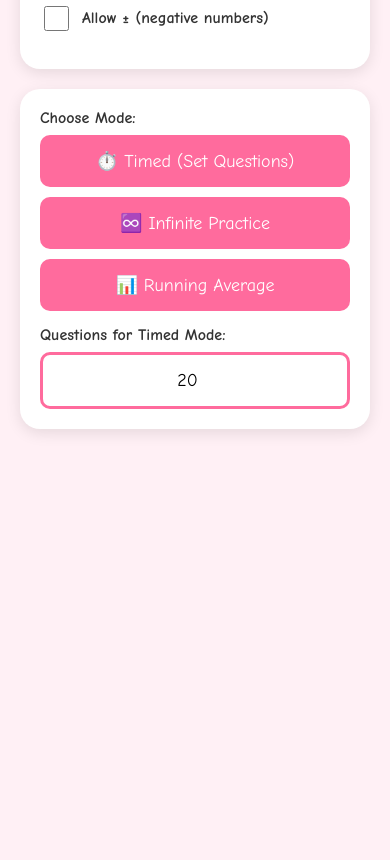
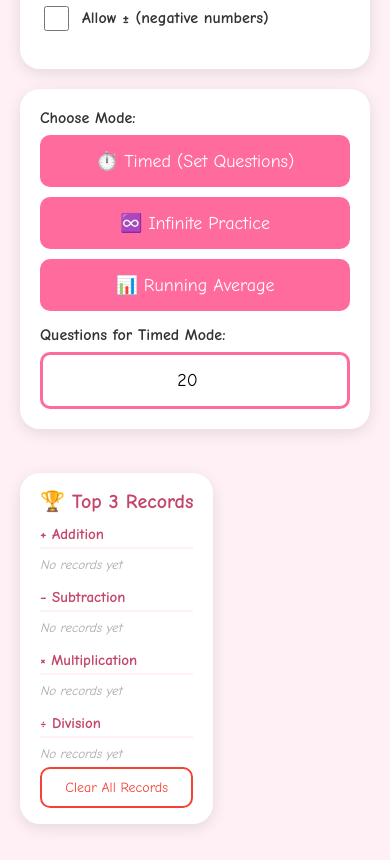
Before and after one commit to Tyrel-Parker/arithmetic, a plain HTML site: page index.html in a window 390 px wide. Shown: the part 377-1237 px from the top of the page. Before the commit the page ends 846 px from the top, so only its background shows below. Drawn offline with Linux system fonts and the light colour scheme.

Commit message:
feat(ui): Add top records to main screen.
Layout:

Container widened to 960px. The home screen splits into two columns — settings on the left, records on the right. On screens narrower than 720px (phones) it stacks vertically. Other screens (practice, results, theme, help) stay constrained to 500px and centered.
Records sidebar (right column):

Shows top 3 for each of the 4 operations with 🥇🥈🥉 medals, avg time, and score %
Refreshes automatically whenever the home screen is shown (after finishing a session, coming back from theme/help, etc.)
Clear Records:

Red outlined "Clear All Records" button at the bottom of the sidebar
Asks for confirmation before wiping, then re-renders the empty sidebar

```diff
--- a/index.html
+++ b/index.html
@@ -30,8 +30,123 @@
         }
 
         .container {
+            max-width: 960px;
+            margin: 0 auto;
+        }
+
+        /* Non-home screens stay narrow and centered */
+        #practice-screen .card,
+        #results-screen .card,
+        #theme-screen .card,
+        #help-screen .card,
+        #theme-screen h1,
+        #help-screen h1 {
             max-width: 500px;
-            margin: 0 auto;
+            margin-left: auto;
+            margin-right: auto;
+        }
+
+        /* Home screen two-column layout */
+        .home-layout {
+            display: flex;
+            gap: 24px;
+            align-items: flex-start;
+        }
+
+        .home-main {
+            flex: 0 0 460px;
+        }
+
+        .home-records {
+            flex: 1;
+            min-width: 0;
+        }
+
+        .sidebar-card {
+            background: var(--card-color);
+            border-radius: 20px;
+            padding: 16px 20px;
+            margin-bottom: 16px;
+            box-shadow: 0 4px 15px rgba(0,0,0,0.1);
+        }
+
+        .sidebar-title {
+            color: var(--secondary-color);
+            font-size: 20px;
+            font-weight: bold;
+            text-align: center;
+            margin: 0 0 12px 0;
+        }
+
+        .sidebar-op {
+            margin-bottom: 14px;
+        }
+
+        .sidebar-op:last-child {
+            margin-bottom: 0;
+        }
+
+        .sidebar-op-title {
+            font-weight: bold;
+            color: var(--secondary-color);
+            font-size: 15px;
+            border-bottom: 2px solid var(--background-color);
+            padding-bottom: 4px;
+            margin-bottom: 6px;
+        }
+
+        .sidebar-row {
+            display: flex;
+            gap: 8px;
+            align-items: center;
+            font-size: 14px;
+            padding: 3px 0;
+            color: var(--text-color);
+        }
+
+        .sidebar-row-avg {
+            font-weight: bold;
+            min-width: 42px;
+        }
+
+        .sidebar-row-score {
+            color: #666;
+        }
+
+        .sidebar-empty {
+            font-size: 13px;
+            color: #aaa;
+            font-style: italic;
+            padding: 2px 0;
+        }
+
+        .clear-btn {
+            display: block;
+            width: 100%;
+            padding: 10px;
+            font-size: 14px;
+            border: 2px solid var(--error-color);
+            border-radius: 10px;
+            background: transparent;
+            color: var(--error-color);
+            cursor: pointer;
+            font-family: inherit;
+            margin-top: 4px;
+        }
+
+        .clear-btn:hover {
+            background: var(--error-color);
+            color: white;
+        }
+
+        @media (max-width: 720px) {
+            .home-layout {
+                flex-direction: column;
+            }
+            .home-main {
+                flex: none;
+                width: 100%;
+            }
         }
 
         .screen {
@@ -478,6 +593,11 @@
     <div class="container">
         <!-- Home Screen -->
         <div id="home-screen" class="screen active">
+            <button class="help-btn" onclick="showScreen('help-screen')">? Help</button>
+            <button class="settings-btn" onclick="showScreen('theme-screen')">🎨</button>
+
+            <div class="home-layout">
+                <div class="home-main">
                     <h1>🔢 Math Practice! 🌟</h1>
 
                     <div class="card">
@@ -518,9 +638,16 @@
                             <input type="number" id="num-questions" value="20" min="1" max="1000">
                         </div>
                     </div>
+                </div>
 
-            <button class="help-btn" onclick="showScreen('help-screen')">? Help</button>
-            <button class="settings-btn" onclick="showScreen('theme-screen')">🎨</button>
+                <div class="home-records">
+                    <div class="sidebar-card">
+                        <div class="sidebar-title">🏆 Top 3 Records</div>
+                        <div id="sidebar-records"></div>
+                        <button class="clear-btn" onclick="clearAllRecords()">Clear All Records</button>
+                    </div>
+                </div>
+            </div>
         </div>
 
         <!-- Help Screen -->
@@ -783,6 +910,7 @@
         function showScreen(screenId) {
             document.querySelectorAll('.screen').forEach(s => s.classList.remove('active'));
             document.getElementById(screenId).classList.add('active');
+            if (screenId === 'home-screen') renderSidebarRecords();
         }
 
         function goHome() {
@@ -1166,6 +1294,38 @@
 
         // Records
         const opNames = { '+': 'Addition', '-': 'Subtraction', '*': 'Multiplication', '/': 'Division' };
+        const opSymbols = { '+': '+', '-': '−', '*': '×', '/': '÷' };
+
+        function renderSidebarRecords() {
+            const container = document.getElementById('sidebar-records');
+            let html = '';
+            for (const op of ['+', '-', '*', '/']) {
+                const records = JSON.parse(localStorage.getItem('mathRecords_' + op) || '[]');
+                html += `<div class="sidebar-op">
+                    <div class="sidebar-op-title">${opSymbols[op]} ${opNames[op]}</div>`;
+                if (records.length === 0) {
+                    html += `<div class="sidebar-empty">No records yet</div>`;
+                } else {
+                    const medals = ['🥇', '🥈', '🥉'];
+                    records.slice(0, 3).forEach((r, i) => {
+                        const pct = r.total > 0 ? Math.round(r.correct / r.total * 100) : 0;
+                        html += `<div class="sidebar-row">
+                            <span>${medals[i]}</span>
+                            <span class="sidebar-row-avg">${r.avg}s</span>
+                            <span class="sidebar-row-score">${r.correct}/${r.total} (${pct}%)</span>
+                        </div>`;
+                    });
+                }
+                html += `</div>`;
+            }
+            container.innerHTML = html;
+        }
+
+        function clearAllRecords() {
+            if (!confirm('Clear all high scores? This cannot be undone.')) return;
+            ['+', '-', '*', '/'].forEach(op => localStorage.removeItem('mathRecords_' + op));
+            renderSidebarRecords();
+        }
 
         function saveRecord(avgSeconds) {
             if (questionsAnswered === 0) return -1;
@@ -1266,6 +1426,7 @@
         // Initialize
         loadSavedTheme();
         loadSavedSettings();
+        renderSidebarRecords();
     </script>
 </body>
 </html>
```
Lines whose indentation alone changed are shown as unchanged.
